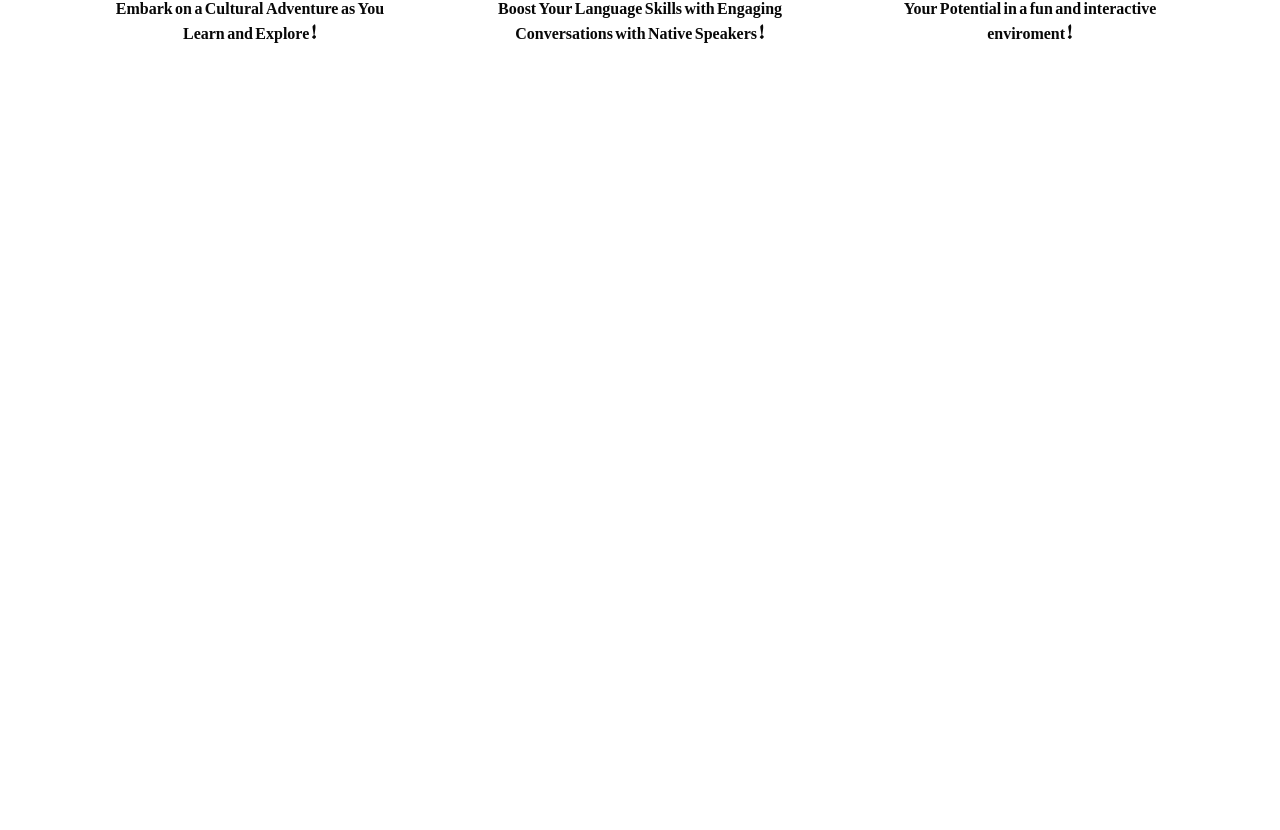
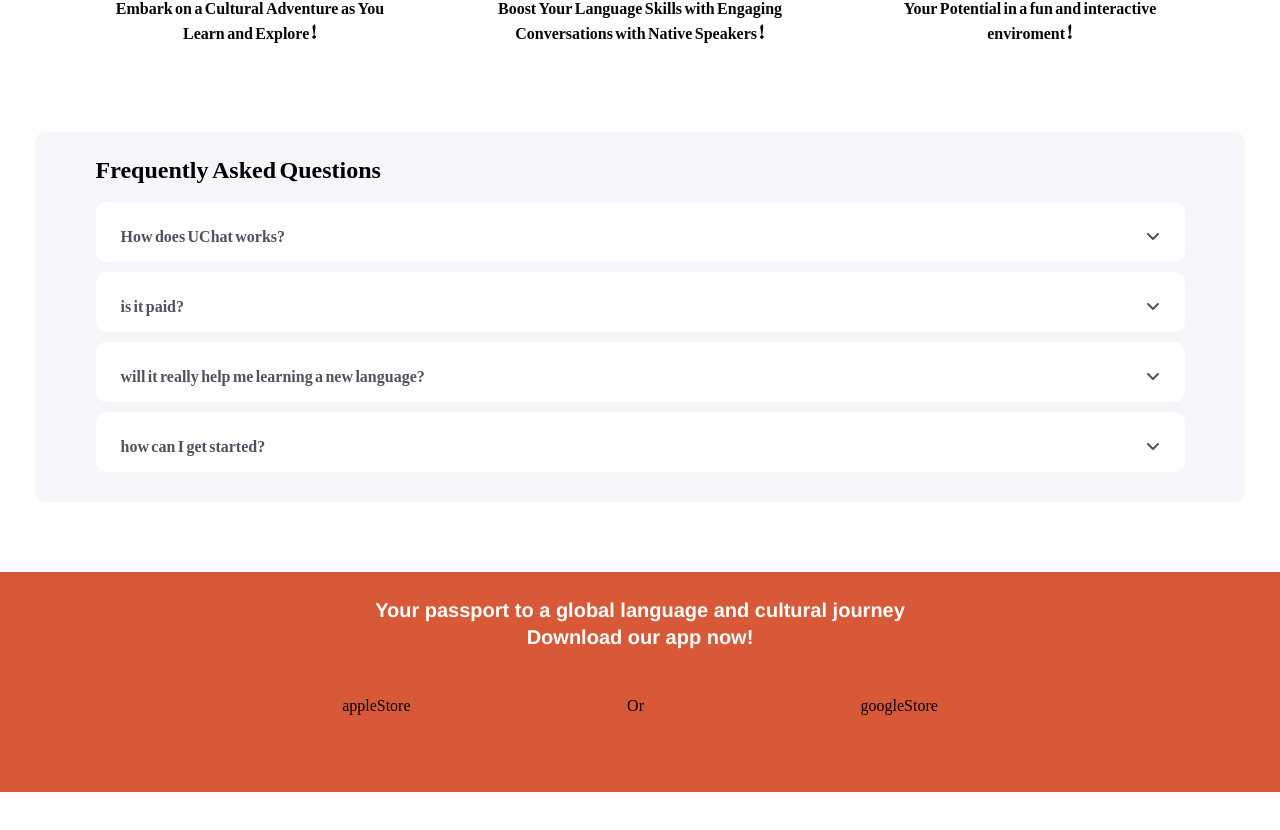
Before and after one commit to pedrohenriquefelima/u-chat, a React (Create React App) app: page / in a window 1280 px wide. Shown: the part 1633-2463 px from the top of the page. Before the commit the page ends 1695 px from the top, so only its background shows below. Built offline with nearby package versions, Linux system fonts and the light colour scheme.

Commit message:
login-register

```diff
--- /dev/null
+++ b/src/pages/helpers/DownLoadAppCallOut.js
@@ -0,0 +1,18 @@
+import styles from './DownLoadAppCallOut.module.css';
+
+const DownLoadAppCallOut = () => {
+    return (
+        <div className={styles['app-container']}>
+            <div className={styles['text-call']}>
+                Your passport to a global language and cultural journey<br></br>
+                            Download our app now!
+            </div>
+            <div className={styles['images-container']}>
+                <div>appleStore</div>
+                <div>Or</div>
+                <div>googleStore</div>
+            </div>
+        </div>
+    )
+}
+export default DownLoadAppCallOut;
--- /dev/null
+++ b/src/pages/helpers/DownLoadAppCallOut.module.css
@@ -0,0 +1,21 @@
+.app-container {
+    height: 220px;
+    background-color: #D85937;
+    margin-bottom: 100px;
+    padding: 2%;
+    text-align: center;
+}
+
+.text-call {
+    line-height: 27px;
+    font-family: 'Helvetica Neue';
+    font-weight: bold;
+    font-size: 20px;
+    color: #ffffff;
+}
+
+.images-container {
+    display: flex;
+    justify-content: space-evenly;
+    padding: 30px 100px 20px 100px;
+}
--- /dev/null
+++ b/src/pages/helpers/Q_And_A/FrequentlyAskedQuestions.js
@@ -0,0 +1,39 @@
+import QuestionAndAnswer from "./QuestionAndAnswer";
+import styles from './FrequentlyAskedQuestions.module.css';
+
+const FrequentlyAskedQuestions = (props) => {
+
+    const Q_AND_A = [
+        {
+            id: 1,
+            question: 'How does UChat works?',
+            answer: 'edejdjendjen'
+        },
+        {
+            id: 2,
+            question: 'is it paid?',
+            answer: 'edejdjendjen'
+        },
+        {
+            id: 3,
+            question: 'will it really help me learning a new language?',
+            answer: 'erieubdueudeibde'
+        },
+        {
+            id: 4,
+            question: 'how can I get started?',
+            answer: 'erieubdueudeibde'
+        }
+    ]
+
+    return (
+        <div className={styles['q_and_a-container']}>
+            <h2>Frequently Asked Questions</h2>
+            {Q_AND_A.map(item => {
+                return <QuestionAndAnswer key={item.id} question={item.question} answer={item.answer}/>
+            })}
+        </div>
+    )
+}
+
+export default FrequentlyAskedQuestions;
--- /dev/null
+++ b/src/pages/helpers/Q_And_A/FrequentlyAskedQuestions.module.css
@@ -0,0 +1,11 @@
+.q_and_a-container {
+    margin: 70px 35px ;
+    background-color: #F5F6F9;
+    padding-bottom: 20px;
+    border-radius: 10px;
+}
+
+.q_and_a-container h2 {
+    width: 90%;
+    margin: 10px auto;
+}
--- /dev/null
+++ b/src/pages/helpers/Q_And_A/QuestionAndAnswer.js
@@ -0,0 +1,35 @@
+import React, { useState } from "react";
+import styles from './QuestionAndAnswer.module.css';
+import { FontAwesomeIcon } from '@fortawesome/react-fontawesome';
+import { library } from '@fortawesome/fontawesome-svg-core';
+import { faAngleDown} from '@fortawesome/free-solid-svg-icons';
+import { faAngleUp } from '@fortawesome/free-solid-svg-icons';
+
+library.add([faAngleDown,faAngleUp]);
+
+const QuestionAndAnswer = (props) => {
+
+    const [answerVisibility, setAnswerVisibility] = useState('hide-answer');
+
+    const showAnswerHandler = () => {
+        if(answerVisibility === 'hide-answer'){
+            setAnswerVisibility('show-answer');
+        }else{
+            setAnswerVisibility('hide-answer');
+        }
+    }
+
+    return (
+        <div className={styles['question-container']}>
+            <div className={styles['question-sub-container']}>
+                <div className={styles.question}>{props.question}</div>
+                <div onClick={showAnswerHandler}>
+                    {answerVisibility === 'hide-answer' ? <FontAwesomeIcon icon="fa-solid fa-angle-down" className={styles.arrows}/> : <FontAwesomeIcon icon="fa-solid fa-angle-up" className={styles.arrows}/>}
+                </div>
+            </div>
+            <div className={styles[answerVisibility]}>{props.answer}</div>
+        </div>
+    )
+}
+
+export default QuestionAndAnswer;
--- /dev/null
+++ b/src/pages/helpers/Q_And_A/QuestionAndAnswer.module.css
@@ -0,0 +1,32 @@
+.question-container {
+    background-color: #ffffff;
+    width: 90%;
+    margin: 10px auto;
+    border-radius: 10px;
+}
+
+.question-sub-container {
+    display: flex;
+    flex-direction: row;
+    justify-content: space-between;
+    padding: 10px 25px;
+    font-family: 'Noto Nastaliq Urdu';
+}
+
+.question {
+    color: #515161;
+    font-weight: bold;
+}
+
+.hide-answer {
+    display: none;
+}
+
+.show-answer {
+    line-height: 5px;
+    padding: 0px 25px 25px 25px;
+}
+
+.arrows {
+    color: #515161;
+}
--- a/src/pages/homePage/HomePage.js
+++ b/src/pages/homePage/HomePage.js
@@ -2,6 +2,8 @@ import React from "react";
 import HeroOne from "./homeComponents/HeroOne";
 import HeroTwo from "./homeComponents/HeroTwo"
 import HeroThree from "./homeComponents/HeroThree";
+import FrequentlyAskedQuestions from "../helpers/Q_And_A/FrequentlyAskedQuestions";
+import DownLoadAppCallOut from "../helpers/DownLoadAppCallOut";
 
 const HomePage = () => {
     return (
@@ -9,6 +11,8 @@ const HomePage = () => {
             <HeroOne/>
             <HeroTwo/>
             <HeroThree/>
+            <FrequentlyAskedQuestions/>
+            <DownLoadAppCallOut/>
         </>
     )
 };
```
